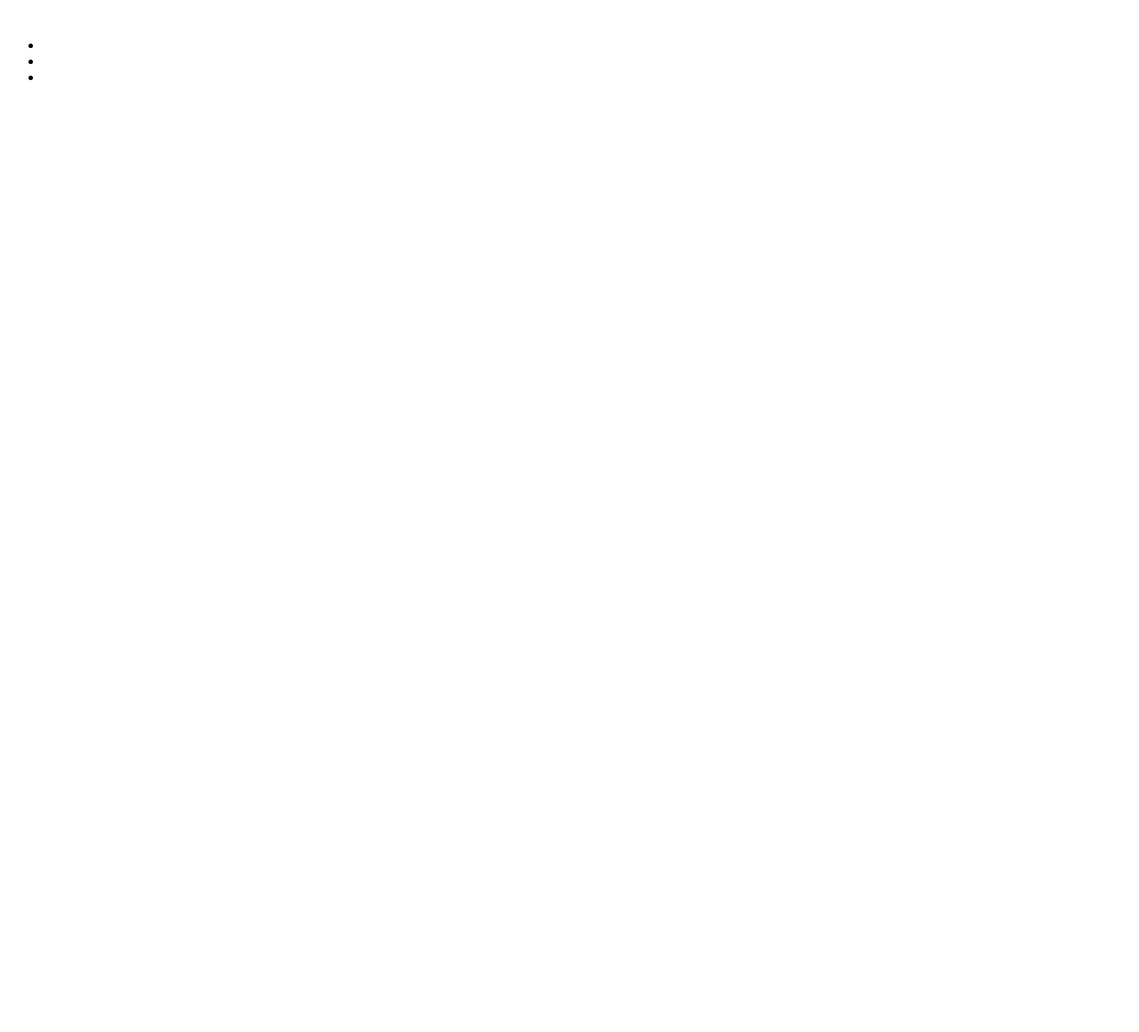
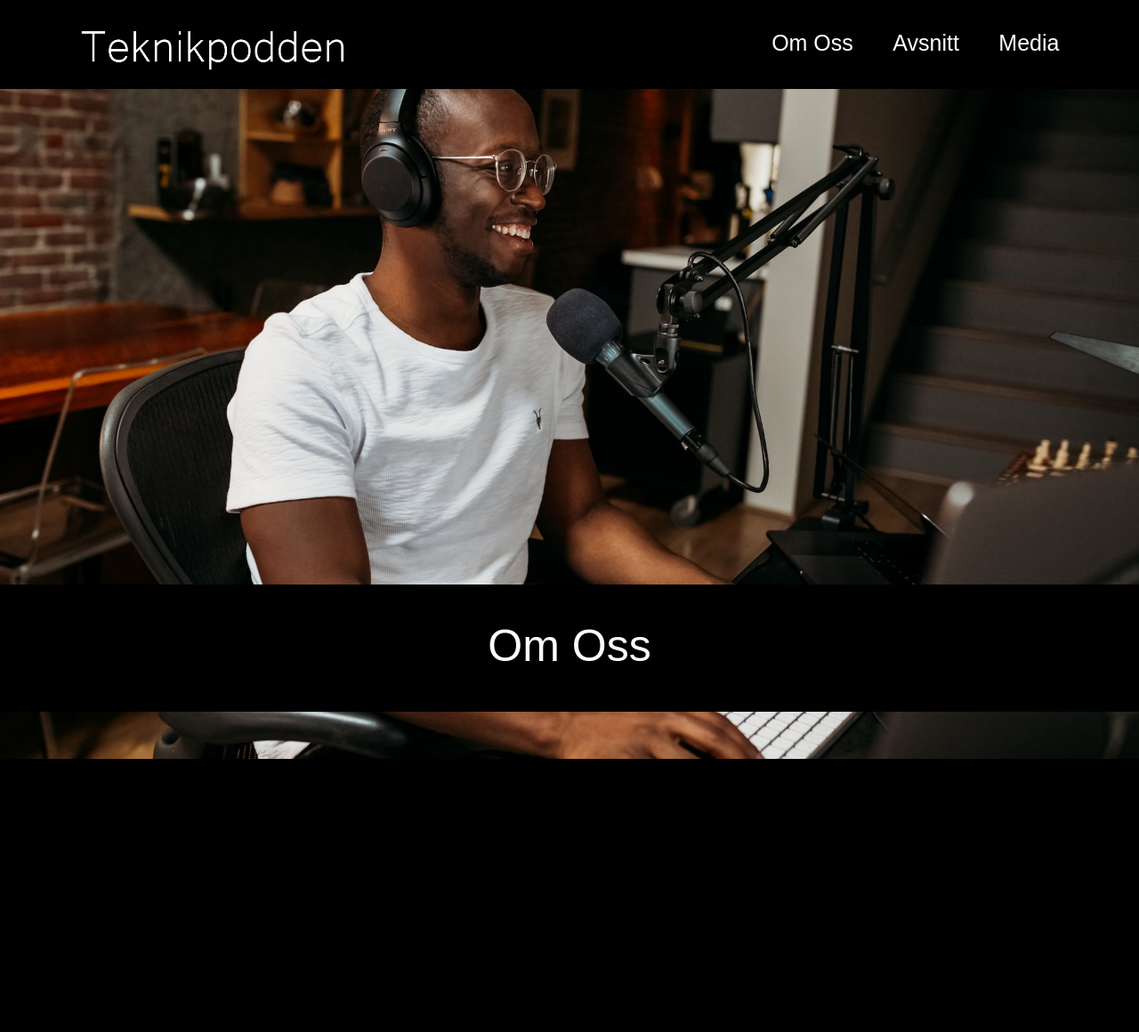
Before and after one commit to Tuvalu05/Teknikpodden, a plain HTML site: page omOss.html in a window 1280 px wide. Shown: the top 1160 px of the page at 89% size. Before the commit the page ends 800 px from the top, so only its background shows below. Drawn offline with Linux system fonts and the light colour scheme.

Commit message:
test4
Jag hann med riktigt mycket den här lektionen.

```diff
--- a/omOss.html
+++ b/omOss.html
@@ -11,15 +11,37 @@
 
 <body>
 
-<nav>
-    <img src="images/teknikpoddenLogo.png" class="logo" >
+    <nav>
+        <img src="images/teknikpoddenLogo.png" class="logo">
+        <ul>
+            <li><a href="omOss.html">Om Oss</a></li>
+            <li><a href="avsnitt.html">Avsnitt</a></li>
+            <li><a href="media.html">Media</a></li>
+        </ul>
+    </nav>
 
-    <ul>
-        <li> <a href="omOss.html"></a></li>
-        <li> <a href="avsnitt.html"></a></li>
-        <li><a href="media.html"></a></li>
-    </ul>
-</nav>
+    <section class="bakgrundsbild">
+        <img src="images/convertkit--CbLJAUI_js-unsplash.jpg">
+        <h1>testar testar</h1>
+    </section>
+
+    <div class="rubrik">
+        <h1>Om Oss</h1>
+    </div>
+
+    <section class="innehåll">
+
+    </section>
+
+
+
+
+
+
+
+
+
+
 
 </body>
 
--- a/style.css
+++ b/style.css
@@ -1,7 +1,103 @@
-.nav {
+/*----- Dokument Design -----*/
+* {
+    margin: 0;
+    padding: 0;
+    box-sizing: border-box;
+    font-family: 'Poppins', sans-serif;
+}
+
+body {
+    background-color: black;
+    height: 2000px;
+}
+/*----- Dokument Design -----*/
+
+
+
+/*----- Navigation Design -----*/
+nav {
+    width: 100%;
+    position: fixed;
+    top: 0;
+    left: 0;
+    padding: 20px 7% 20px 7%;
+    display: flex;
+    align-items: center;
+    justify-content: space-between;
+    z-index: 99;
     background-color: black;
 }
 
-.logo {
-    width: 50px;
+nav .logo {
+    width: 300px;
 }
+
+nav ul li {
+    list-style: none;
+    display: inline-block;
+    margin-left: 40px;
+}
+
+nav ul li a {
+    text-decoration: none;
+    color: #ffffff;
+    font-size: 25px;
+}
+/*----- Navigation Design -----*/
+
+
+
+/*----- Navigation Animation -----*/
+nav ul li a::after{
+    content: '';
+    width: 0%;
+    height:3px;
+    border-radius: 2px;
+    background: rgb(255, 255, 255);
+    display: block;
+    margin: auto;
+    transition: 0.75s ease;
+}
+
+nav ul li a:hover::after{
+    width: 100%;
+}
+/*----- Navigation Animation -----*/
+
+
+
+.bakgrundsbild img {
+    width: 100%;
+    height: auto;
+    position: static;
+}
+
+.bakgrundsbild h1 {
+    background-color: black;
+    position: fixed;
+    z-index: 98;
+    width: 300px;
+    height: 300px;
+}
+
+
+
+
+
+.rubrik {
+    width: 100%;
+    position: sticky;
+    bottom: 0;
+    left: 0;
+    padding: 40px 7% 45px 7%;
+    display: flex;
+    justify-content: center;
+    z-index: 98;
+    background-color: black;
+}
+
+.rubrik h1 {
+    color: #ffffff;
+    font-size: 50px;
+    font-weight: 100;
+}
```
